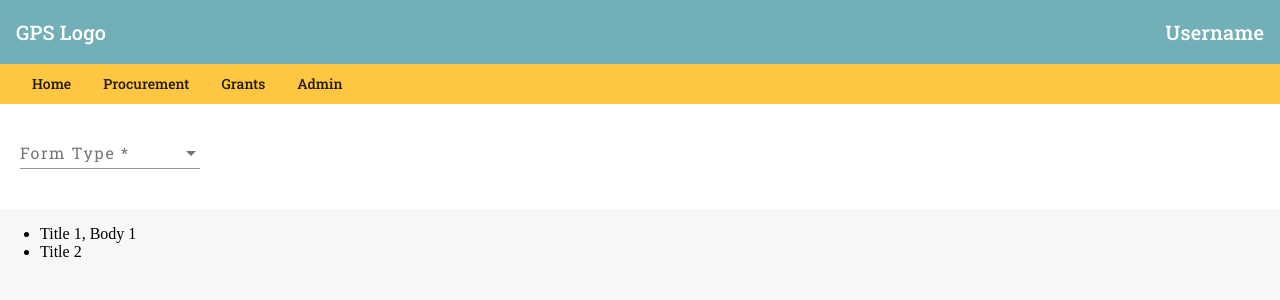
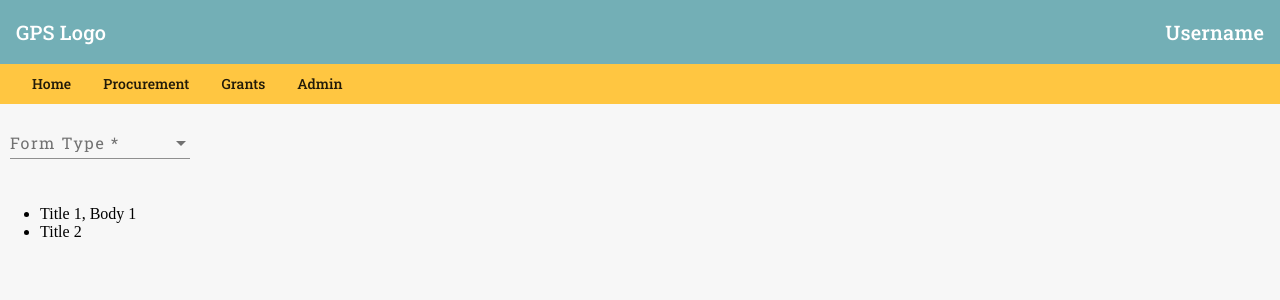
Before and after one commit to malcolmolatunj/Angular-Practice, an Angular app: page /posts/entry in a window 1280 px wide. Shown: the top 300 px of the page. Built offline with nearby package versions, Linux system fonts and the light colour scheme.

Commit message:
1 file modified. applied background color and padding to app-post-entry component

```diff
--- a/src/app/post-entry/post-entry.component.css
+++ b/src/app/post-entry/post-entry.component.css
@@ -2,8 +2,11 @@ mat-form-field {
   margin: 10px;
 }
 
-form {
+app-post-entry {
   background-color: white;
   padding: 10px;
+}
+
+form {
   margin-top: 30px 10px;
 }
```
